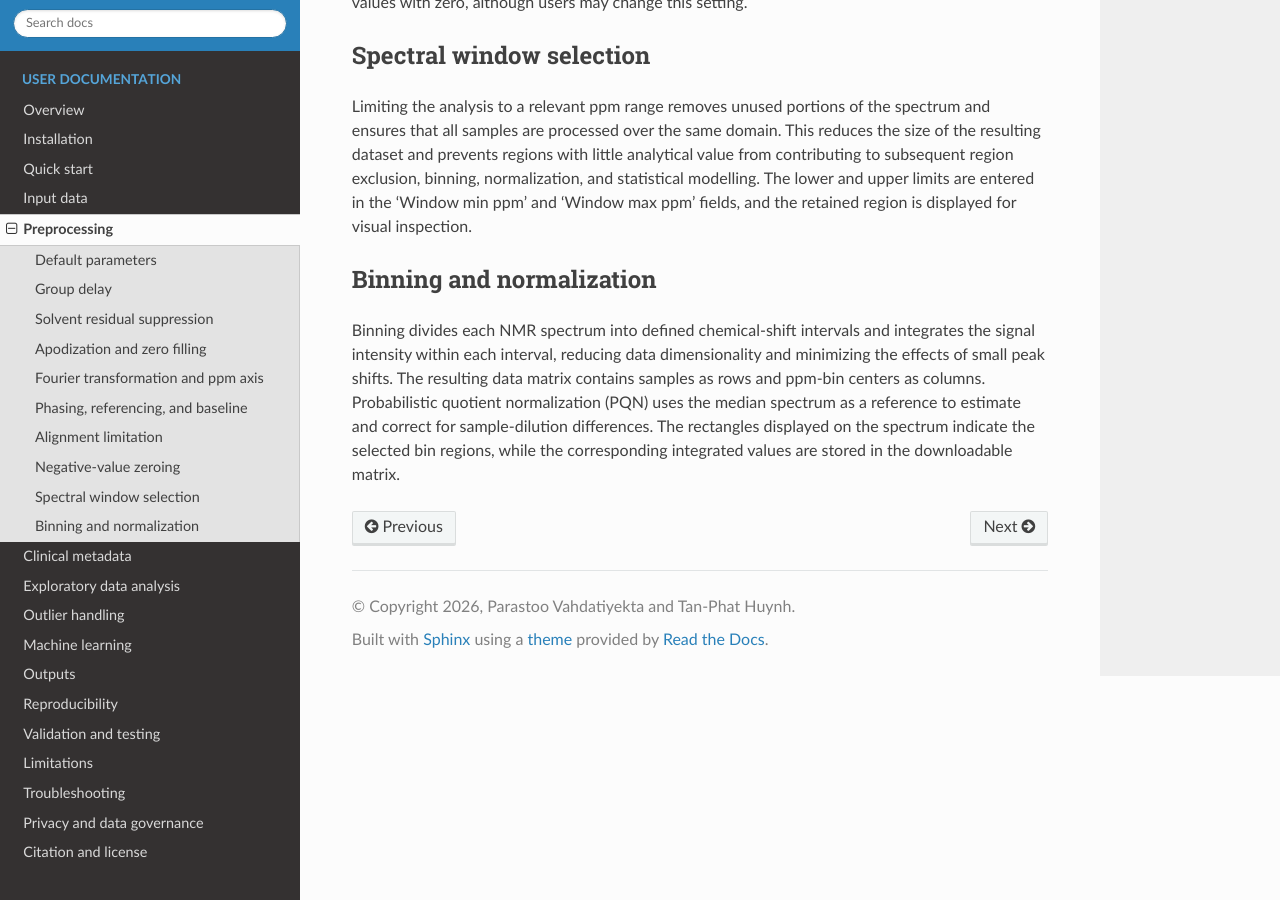
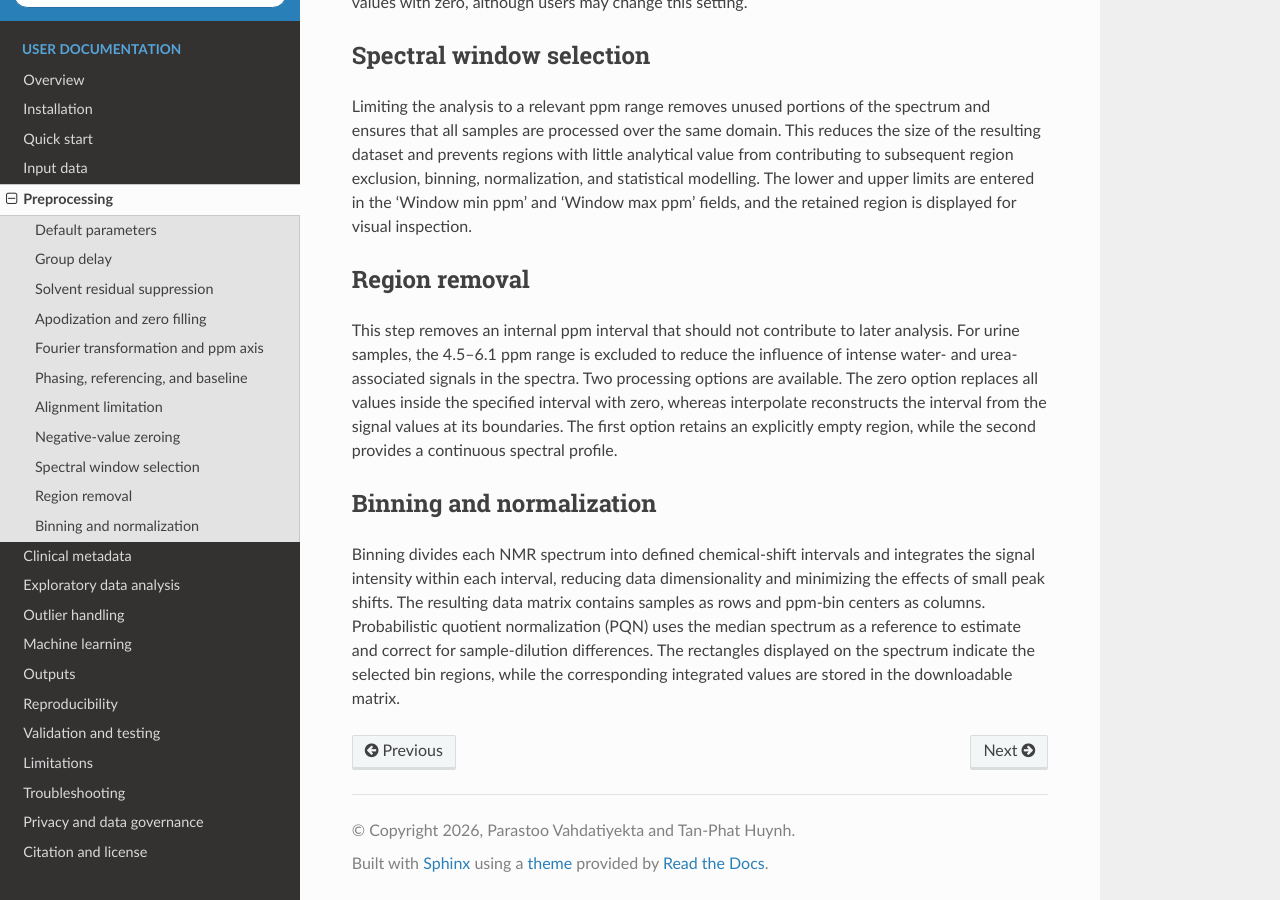
Before and after one commit to Parygithub/NMRMetaboWizard, a Sphinx documentation site: the page built from docs/source/preprocessing.rst, in a window 1280 px wide and 900 px high, scrolled down 2081 px. Built offline with Sphinx 7.4.7 and the Read the Docs theme 3.1.0, drawn with Linux system fonts in a browser that asks for light colours.

Commit message:
Update preprocessing.rst

```diff
--- a/docs/source/preprocessing.rst
+++ b/docs/source/preprocessing.rst
@@ -77,7 +77,7 @@ Zero filling appends complex zeros to the FID before Fourier transformation, inc
 Fourier transformation and ppm axis
 -----------------------------------
 
-The time-domain FID is converted into a frequency-domain spectrum using ``fft``,while ``fftshift`` reorders the frequency components around the spectral center. The chemical-shift axis is then calculated in parts per million (ppm) from the spectral width (``SW_h``). transmitter offset (``O1``), and observation frequency (``SFO1``), allowing peak positions to be reported independently of the magnetic-field strength.
+The time-domain FID is converted into a frequency-domain spectrum using ``fft``, while ``fftshift`` reorders the frequency components around the spectral center. The chemical-shift axis is then calculated in parts per million (ppm) from the spectral width (``SW_h``). transmitter offset (``O1``), and observation frequency (``SFO1``), allowing peak positions to be reported independently of the magnetic-field strength.
 
 Phasing, referencing, and baseline
 ----------------------------------
@@ -101,6 +101,12 @@ Spectral window selection
 
 Limiting the analysis to a relevant ppm range removes unused portions of the spectrum and ensures that all samples are processed over the same domain. This reduces the size of the resulting dataset and prevents regions with little analytical value from contributing to subsequent region exclusion, binning, normalization, and statistical modelling. The lower and upper limits are entered in the 'Window min ppm' and 'Window max ppm' fields, and the retained region is displayed for visual inspection.
 
+Region removal
+-------------------------
+
+This step removes an internal ppm interval that should not contribute to later analysis. For urine samples, the 4.5–6.1 ppm range is excluded to reduce the influence of intense water- and urea-associated signals in the spectra.
+Two processing options are available. The zero option replaces all values inside the specified interval with zero, whereas interpolate reconstructs the interval from the signal values at its boundaries. The first option retains an explicitly empty region, while the second provides a continuous spectral profile.
+
 Binning and normalization
 -------------------------
 
```
